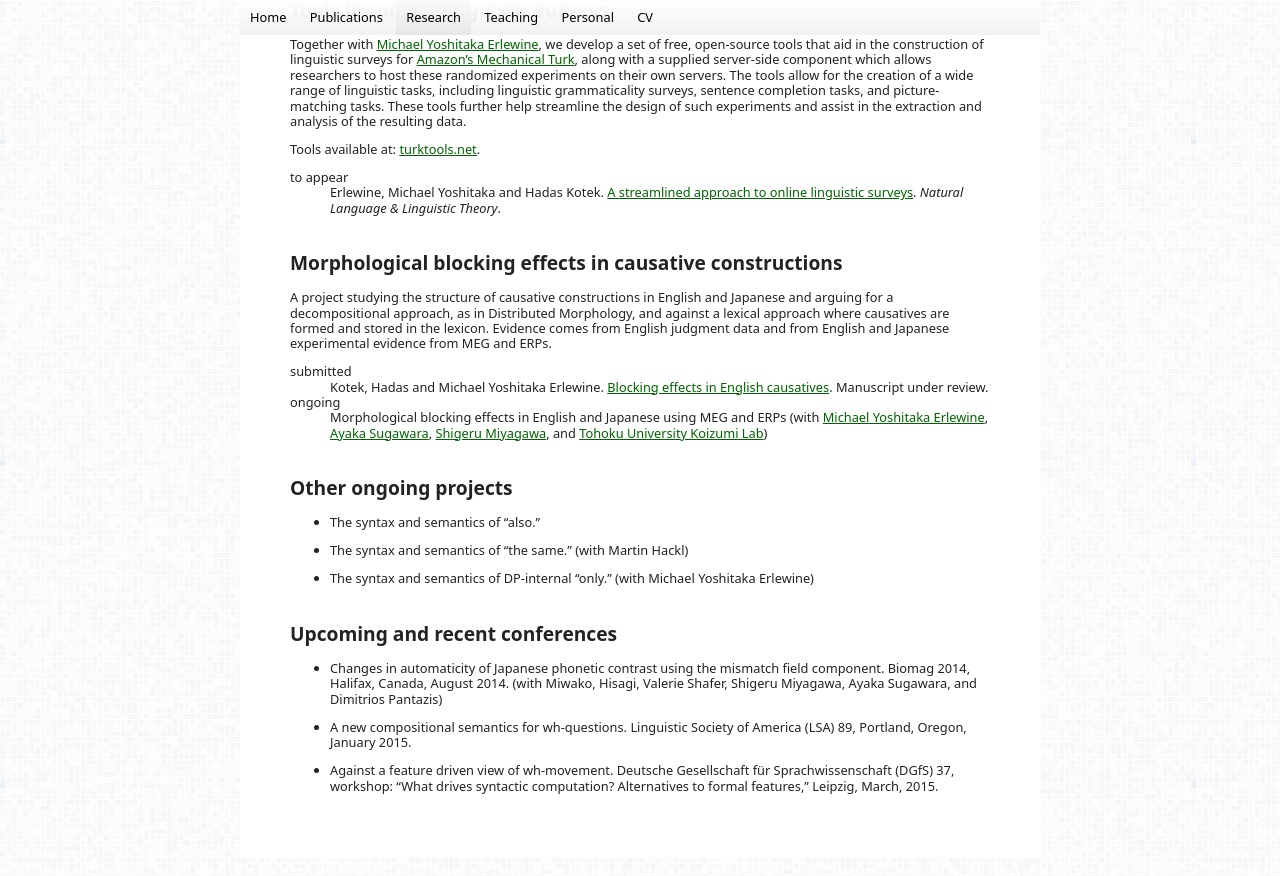
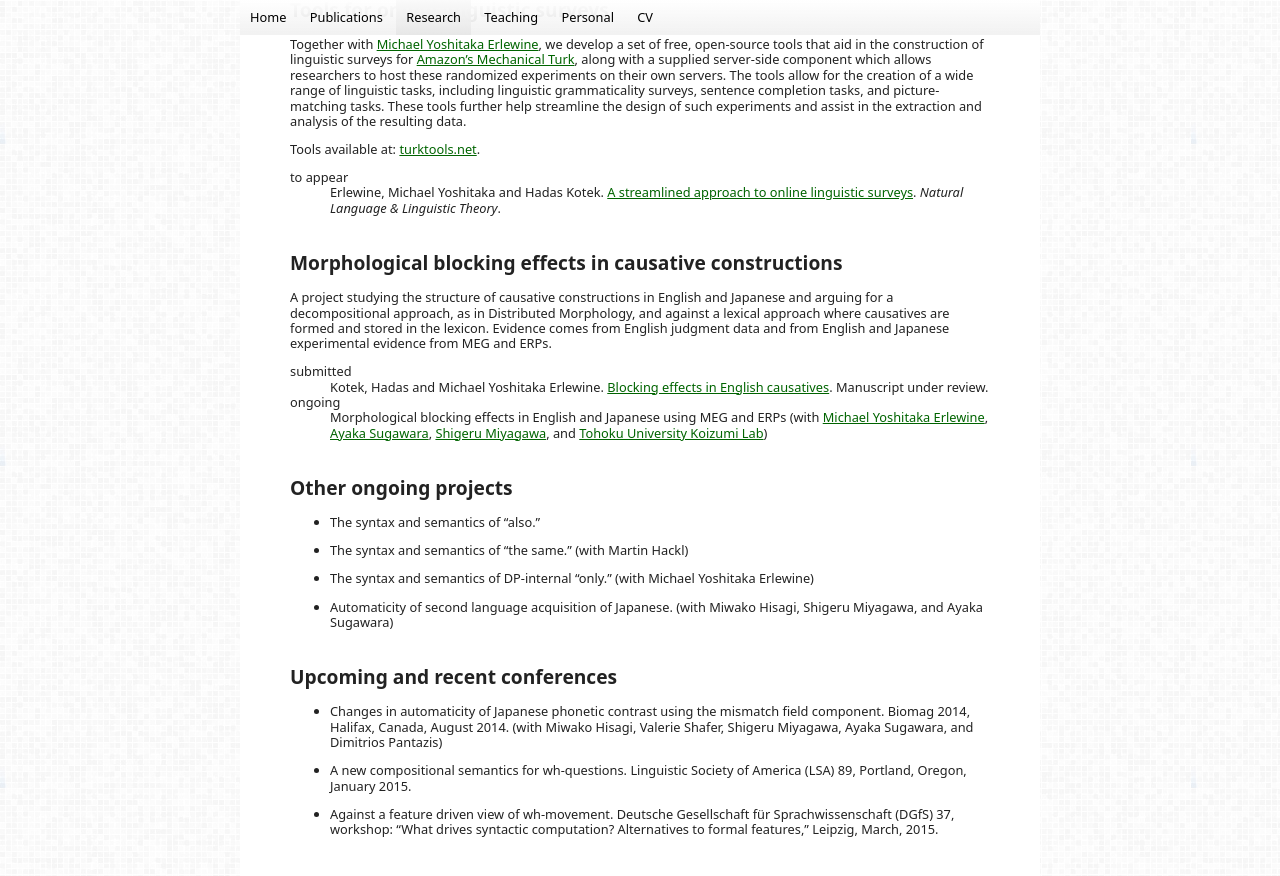
Before and after one commit to hkotek/hkotek.com, a Jekyll site: the page built from research.md, in a window 1280 px wide and 900 px high, scrolled down 1466 px. Shown: the top 876 px of the window. Built offline with Jekyll 4.4.1, drawn with Linux system fonts in a browser that asks for light colours.

Commit message:
edits to research

```diff
--- a/research.md
+++ b/research.md
@@ -97,11 +97,13 @@ Other ongoing projects
 
 * The syntax and semantics of DP-internal "only." (with Michael Yoshitaka Erlewine)
 
+* Automaticity of second language acquisition of Japanese. (with Miwako Hisagi, Shigeru Miyagawa, and Ayaka Sugawara)
+
 
 
 Upcoming and recent conferences
 -------------------------------
-* Changes in automaticity of Japanese phonetic contrast using the mismatch field component. Biomag 2014, Halifax, Canada, August 2014. (with Miwako, Hisagi, Valerie Shafer, Shigeru Miyagawa, Ayaka Sugawara, and Dimitrios Pantazis)
+* Changes in automaticity of Japanese phonetic contrast using the mismatch field component. Biomag 2014, Halifax, Canada, August 2014. (with Miwako Hisagi, Valerie Shafer, Shigeru Miyagawa, Ayaka Sugawara, and Dimitrios Pantazis)
 
 * A new compositional semantics for wh-questions. Linguistic Society of America (LSA) 89, Portland, Oregon, January 2015.
 
```
